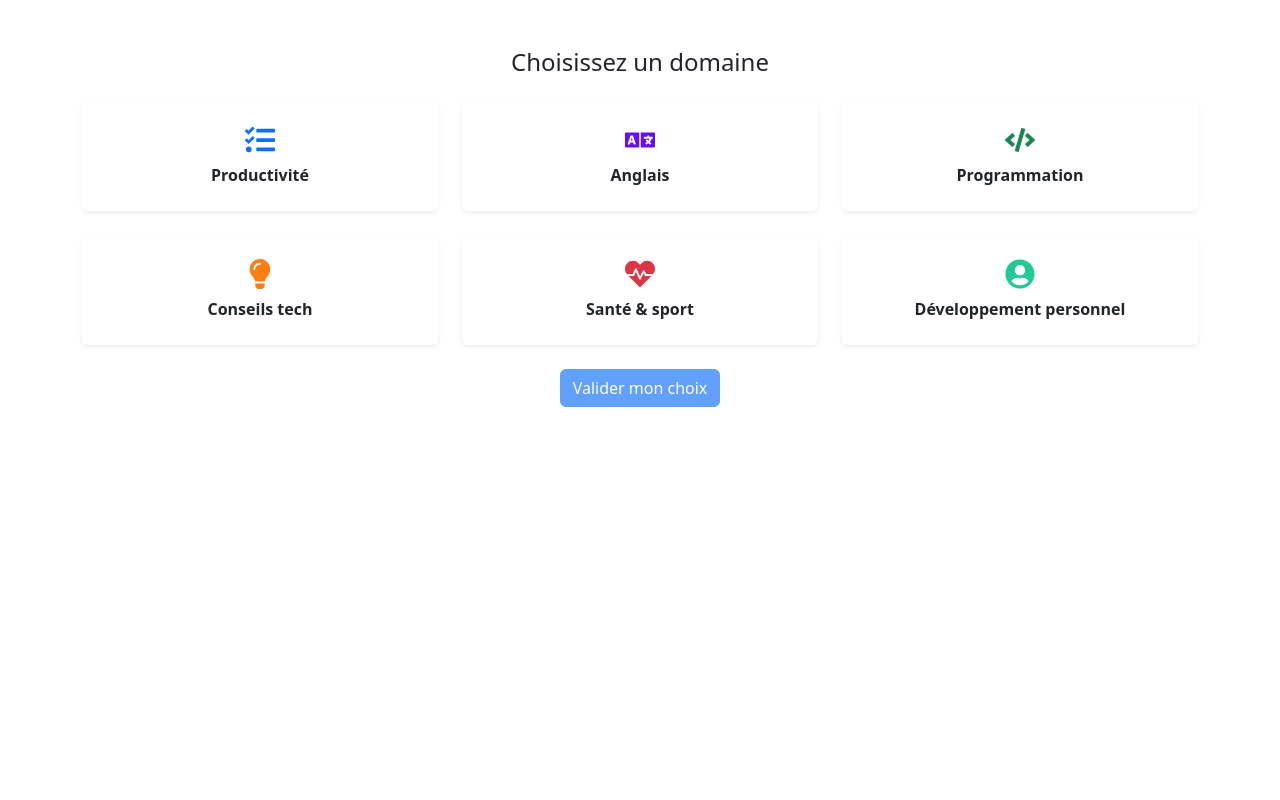
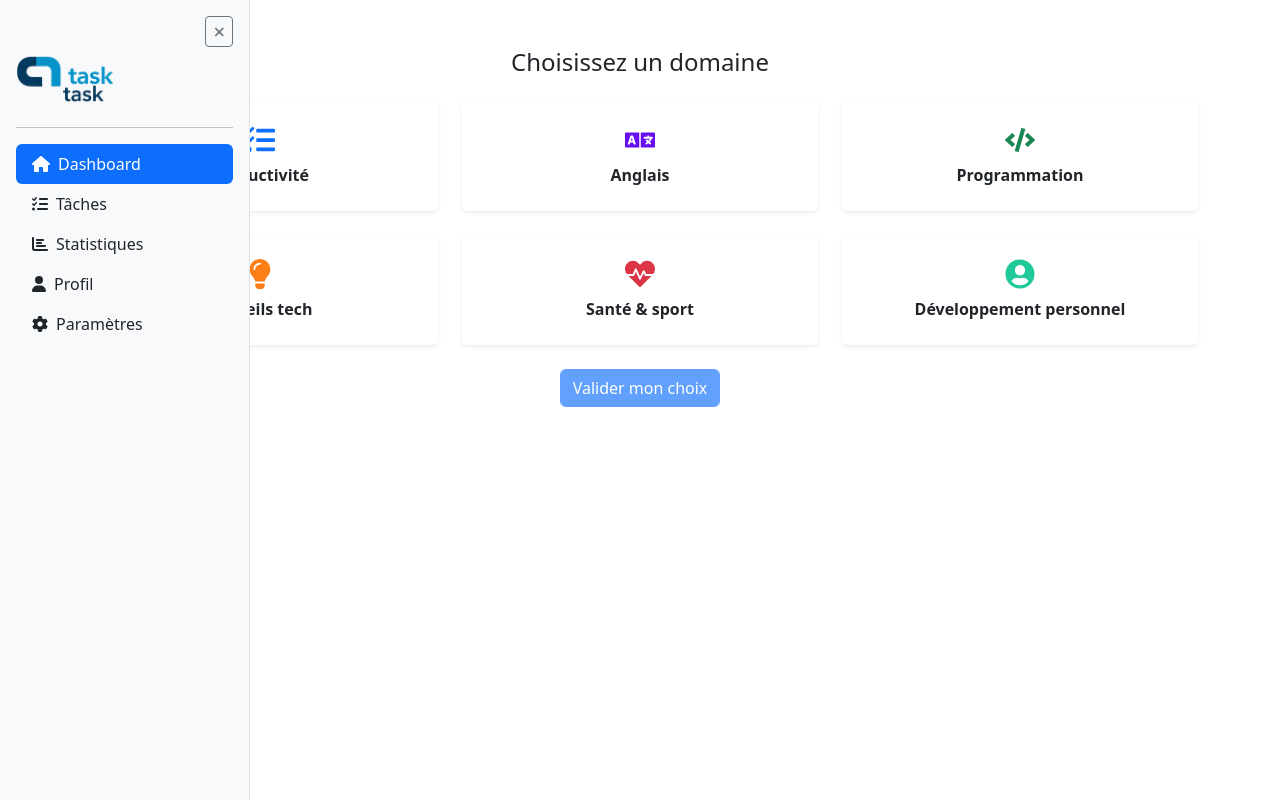
Before and after one commit to ydxj/One-Task, a React (Create React App) app in the folder frontend/: page /dashboard in a window 1280 px wide. Built offline with nearby package versions, Linux system fonts and the light colour scheme.

Commit message:
Add menu.js to the Layout folder

```diff
--- /dev/null
+++ b/frontend/src/TousPages/Layout/Menu.js
@@ -0,0 +1,97 @@
+import { useState } from "react";
+import { FontAwesomeIcon } from "@fortawesome/react-fontawesome";
+import {
+  faBars,
+  faTimes,
+  faHome,
+  faTasks,
+  faChartBar,
+  faUser,
+  faCog,
+} from "@fortawesome/free-solid-svg-icons";
+
+export default function Sidebar() {
+  const [isOpen, setIsOpen] = useState(true);
+
+  return (
+    <>
+      {/* Always-visible open button */}
+      {!isOpen && (
+        <button
+          className="btn btn-outline-primary position-fixed top-0 start-0 m-3"
+          onClick={() => setIsOpen(true)}
+          style={{ zIndex: 1050 }}
+        >
+          <FontAwesomeIcon icon={faBars} />
+        </button>
+      )}
+
+      {/* Sidebar container */}
+      <div
+        className={`position-fixed top-0 start-0 h-100 bg-light`}
+        style={{
+          width: isOpen ? "250px" : "0px",
+          overflowX: "hidden",
+          transition: "width 0.3s ease",
+          zIndex: 1040,
+          borderRight: isOpen ? "1px solid #dee2e6" : "none",
+        }}
+      >
+        {/* Only render content if sidebar is open */}
+        {isOpen && (
+          <div className="p-3">
+            {/* Close button */}
+            <div className="d-flex justify-content-end mb-2">
+              <button
+                className="btn btn-sm btn-outline-secondary"
+                onClick={() => setIsOpen(false)}
+              >
+                <FontAwesomeIcon icon={faTimes} />
+              </button>
+            </div>
+
+            <a
+              href="/"
+              className="d-flex align-items-center mb-4 text-decoration-none text-primary fw-bold fs-4"
+            >
+              <img  style={{ width:"100px" }} alt="Logo" src="./logo One_Task.png" />
+            </a>
+            <hr />
+            <ul className="nav nav-pills flex-column mb-auto">
+              <li className="nav-item">
+                <a href="#dashboard" className="nav-link active">
+                  <FontAwesomeIcon icon={faHome} className="me-2" />
+                  Dashboard
+                </a>
+              </li>
+              <li>
+                <a href="#tasks" className="nav-link text-dark">
+                  <FontAwesomeIcon icon={faTasks} className="me-2" />
+                  Tâches
+                </a>
+              </li>
+              <li>
+                <a href="#stats" className="nav-link text-dark">
+                  <FontAwesomeIcon icon={faChartBar} className="me-2" />
+                  Statistiques
+                </a>
+              </li>
+              <li>
+                <a href="#profile" className="nav-link text-dark">
+                  <FontAwesomeIcon icon={faUser} className="me-2" />
+                  Profil
+                </a>
+              </li>
+              <li>
+                <a href="#settings" className="nav-link text-dark">
+                  <FontAwesomeIcon icon={faCog} className="me-2" />
+                  Paramètres
+                </a>
+              </li>
+            </ul>
+          </div>
+        )}
+      </div>
+    </>
+  );
+}
--- a/frontend/src/TousPages/User/Dashboard.js
+++ b/frontend/src/TousPages/User/Dashboard.js
@@ -1,6 +1,7 @@
 import { useState } from "react";
 import axios from "axios";
 import {FaTasks,FaLanguage,FaCode,FaLightbulb,FaHeartbeat,FaUserCircle} from "react-icons/fa";
+import Sidebar from "../Layout/Menu";
 
 const domains = [
     { id: "productivity", icon: <FaTasks size={30} color="#0d6efd" />, label: "Productivité" },
@@ -32,6 +33,7 @@ function UserDashboard() {
 
     return (
         <>
+        <Sidebar />
             <div className="container py-5 text-center">
                 <h2 className="h4 mb-4 text-dark">Choisissez un domaine</h2>
                 <div className="row g-4">
```
